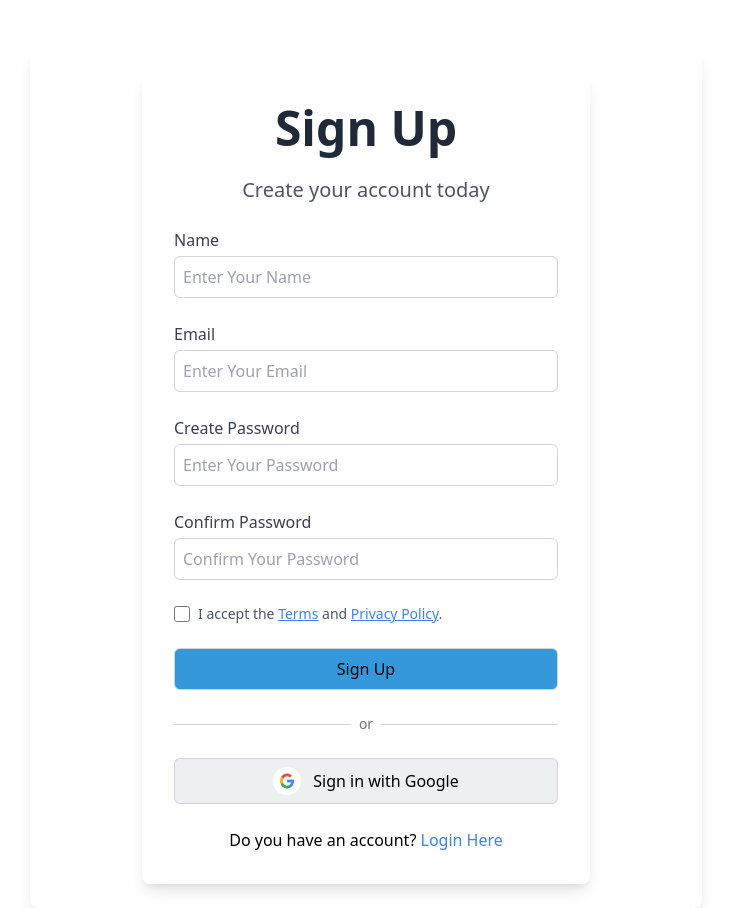
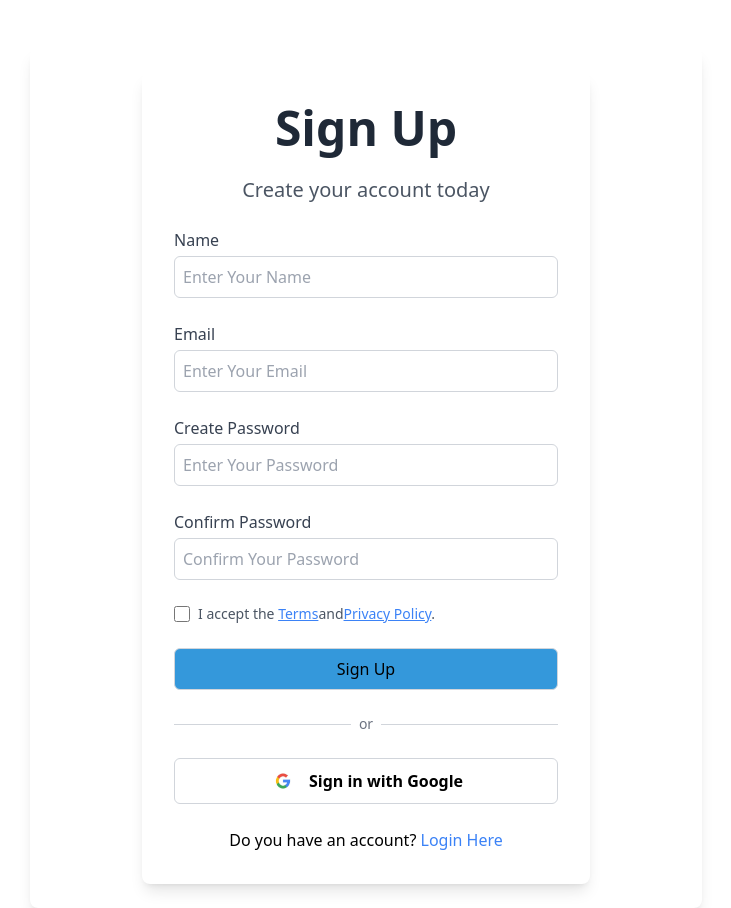
Before and after one commit to Sarthak12903/E-Commerce, a React (Vite) app: page /signup in a window 1280 px wide. Shown: the whole page, without its empty margins (274-1005 px from the left). Built offline with nearby package versions, Linux system fonts and the light colour scheme.

Commit message:
first commit

```diff
--- a/src/App.jsx
+++ b/src/App.jsx
@@ -1,5 +1,6 @@
 import SignUp from "./Pages/SignUp/SignUp";
 import Login from "./Pages/Login/Login";
+import HomePage from"./Pages/Homepage/Homepage";
 import { BrowserRouter, Route, Routes, Navigate } from "react-router-dom";
 
 function App() {
@@ -7,6 +8,7 @@
     <>
       <BrowserRouter>
         <Routes>
+         <Route path="/Homepage" element={<HomePage />}/>
           <Route path="/" element={<Navigate to="/login" replace />} />
           <Route path="/login" element={<Login />} />
           <Route path="/signup" element={<SignUp />} />
--- /dev/null
+++ b/src/Components/Header/header.jsx
@@ -0,0 +1,7 @@
+export default function header(){
+    return(
+        <>
+        <div className="m-0 p-20 bg-priamry h-20 w-full"></div>
+        </>
+    )
+}
--- /dev/null
+++ b/src/Pages/Homepage/Homepage.jsx
@@ -0,0 +1,17 @@
+// HomePage.js
+import React from 'react';
+import Header from "../../Components/Header/header";
+
+const HomePage = () => {
+  return (
+  <>
+
+           <Header/>
+
+      <p>This is the main landing page of the website.</p>
+
+      </>
+  );
+};
+
+export default HomePage;
--- a/src/Pages/SignUp/SignUp.jsx
+++ b/src/Pages/SignUp/SignUp.jsx
@@ -58,13 +58,13 @@
             />
             <label htmlFor="terms" className="text-gray-600 text-sm">
               I accept the{" "}
-              <a href="#" className="text-blue-500 underline">
+              <Link to={"/"} className="text-blue-500 underline">
                 Terms
-              </a>{" "}
-              and{" "}
-              <a href="#" className="text-blue-500 underline">
+              </Link>
+              and
+              <Link to={"/"}  className="text-blue-500 underline">
                 Privacy Policy
-              </a>
+              </Link>
               .
             </label>
           </div>
@@ -78,13 +78,13 @@
             <div className="line h-px bg-gray-300 flex-1"></div>
           </div>
 
-          <button className="bg-background w-full flex items-center justify-center space-x-3 border border-gray-300 p-2 rounded-md hover:bg-blue-200 focus:outline-none focus:ring-2 focus:ring-blue-500">
+          <button className="bg-white w-full flex items-center justify-center space-x-3 border border-gray-300 p-2 rounded-md hover:bg-blue-100 focus:outline-none focus:ring-2 focus:ring-blue-500">
             <img
               src="/Images/google.jpeg"
               alt=""
               className="w-7 h-7 rounded-full"
             />
-            <p>Sign in with Google</p>
+            <p className="font-semibold">Sign in with Google</p>
           </button>
           <div className="Login text-center">
             Do you have an account?{" "}
```
Also changed, not shown: tailwind.config.js (+61 -1 lines), 2 other files (tests, documents, lock files or other folders).
